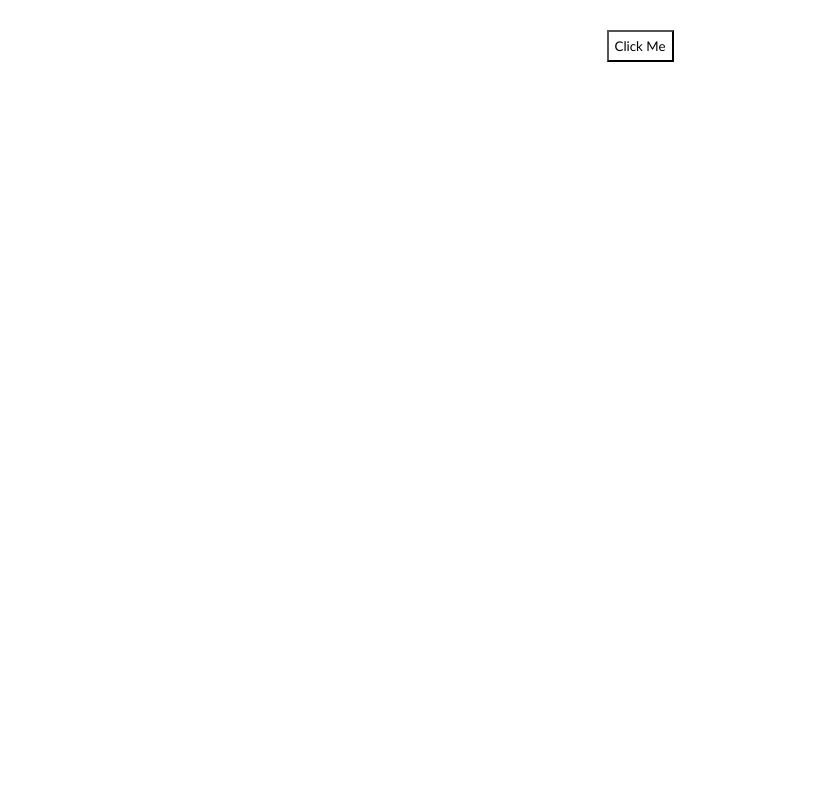
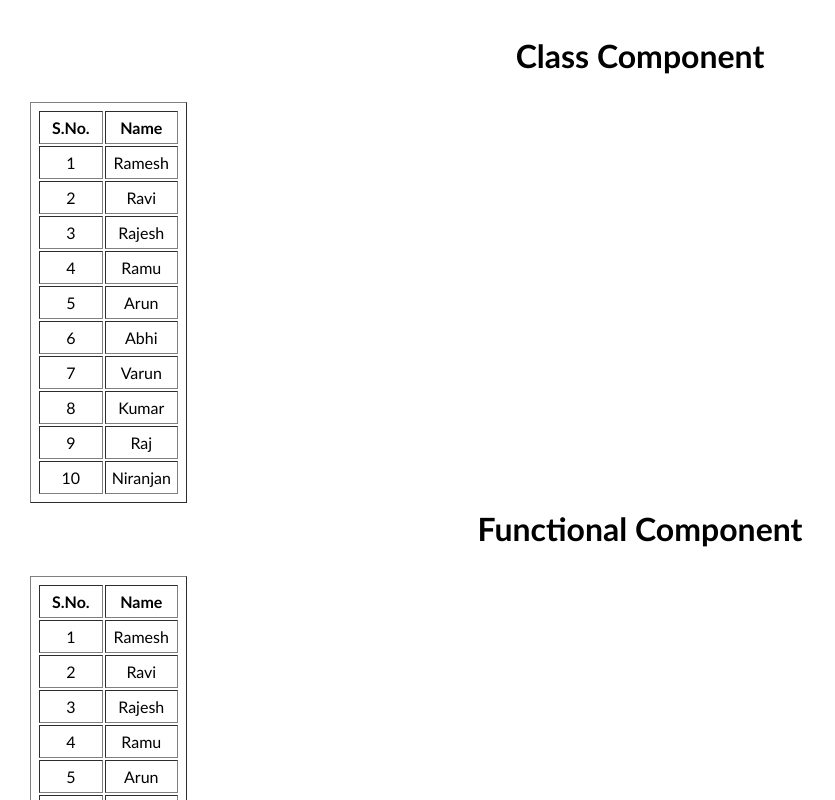
Before and after one commit to Sriharsha1103/AIIICSE, a React (Create React App) app in the folder my-app/: page / in a window 1280 px wide. Shown: the top 800 px of the page, without its empty margins (0-835 px from the left). Built offline with nearby package versions, Linux system fonts and the light colour scheme.

Commit message:
Added Props and Functional Components

```diff
--- a/my-app/src/App.js
+++ b/my-app/src/App.js
@@ -2,12 +2,14 @@ import logo from './logo.svg';
 import './App.css';
 import DisplayArray from './components/DisplayArray/DisplayArray';
 import ChangeColor from './components/ClassComponents/ChangeColor';
+import Parent from './components/StatelessComponents/Parent';
 
 function App() {
   return (
     <div className="App">
       {/* <DisplayArray /> */}
-      <ChangeColor />
+      {/* <ChangeColor /> */}
+      <Parent />
     </div>
   );
 }
--- /dev/null
+++ b/my-app/src/components/StatelessComponents/Child.js
@@ -0,0 +1,27 @@
+import React, { Component } from 'react'
+export class Child extends Component {
+  render() {
+    return (
+        <table border="1">
+        <tr>
+          <td>
+            <b>S.No.</b>
+          </td>
+          <td>
+            <b>Name</b>
+          </td>
+        </tr>
+
+        {this.props.data.map(function (item, index) {
+          return (
+            <tr key={index}>
+              <td>{item.id}</td>
+              <td>{item.name}</td>
+            </tr>
+          );
+        })}
+      </table>
+    )
+  }
+}
+export default Child
--- /dev/null
+++ b/my-app/src/components/StatelessComponents/ChildFunctionalComponent.js
@@ -0,0 +1,27 @@
+import React from 'react'
+
+function ChildFunctionalComponent(props) {
+  return (
+    <table border="1">
+        <tr>
+          <td>
+            <b>S.No.</b>
+          </td>
+          <td>
+            <b>Name</b>
+          </td>
+        </tr>
+
+        {props.data.map(function (item, index) {
+          return (
+            <tr key={index}>
+              <td>{item.id}</td>
+              <td>{item.name}</td>
+            </tr>
+          );
+        })}
+      </table>
+  )
+}
+
+export default ChildFunctionalComponent
--- /dev/null
+++ b/my-app/src/components/StatelessComponents/Parent.js
@@ -0,0 +1,29 @@
+import React, { Component } from 'react'
+import Child from './Child';
+import ChildFunctionalComponent from './ChildFunctionalComponent';
+
+const data = [
+    { id: 1, name: "Ramesh" },
+    { id: 2, name: "Ravi" },
+    { id: 3, name: "Rajesh" },
+    { id: 4, name: "Ramu" },
+    { id: 5, name: "Arun" },
+    { id: 6, name: "Abhi" },
+    { id: 7, name: "Varun" },
+    { id: 8, name: "Kumar" },
+    { id: 9, name: "Raj" },
+    { id: 10, name: "Niranjan" },
+  ];
+export class Parent extends Component {
+  render() {
+    return (<div>
+        <h1>Class Component</h1>
+        <Child data={data} />
+        <h1>Functional Component</h1>
+        <ChildFunctionalComponent data={data} />
+    </div>
+    )
+  }
+}
+
+export default Parent
```
